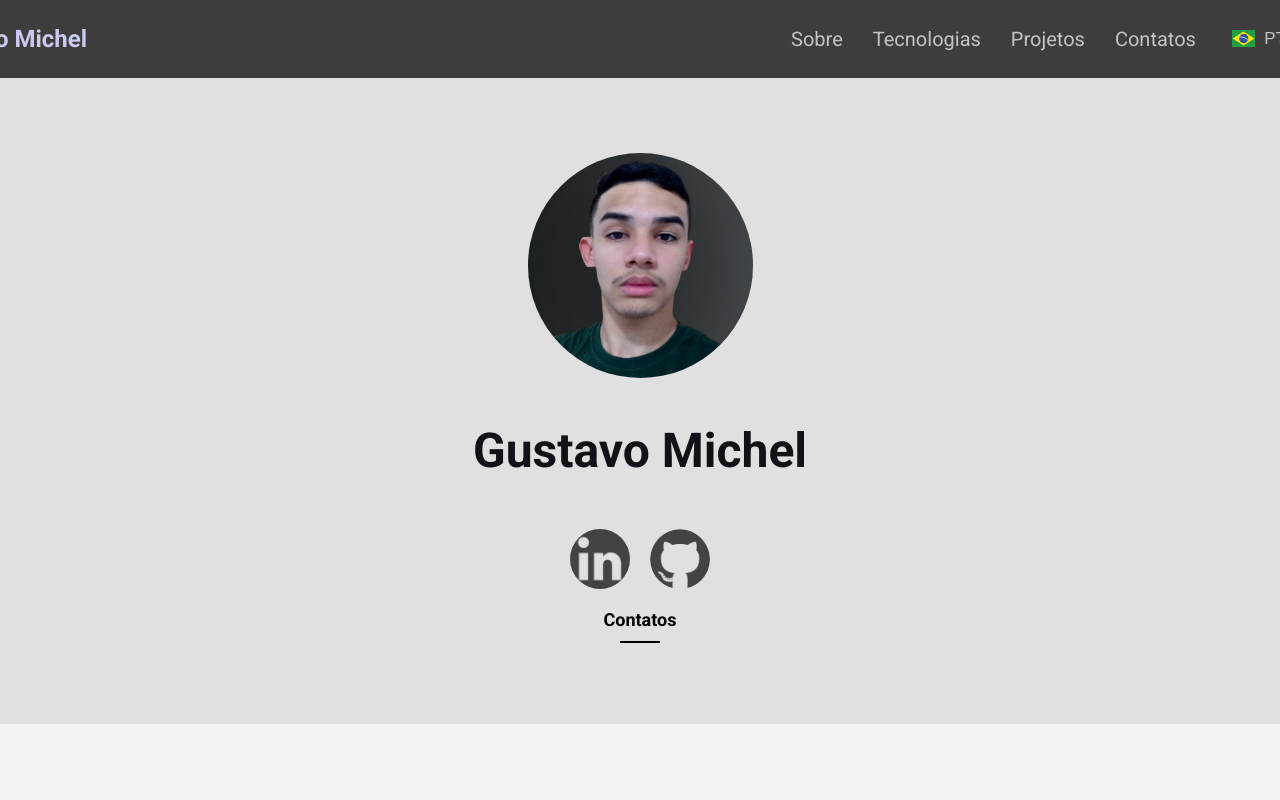
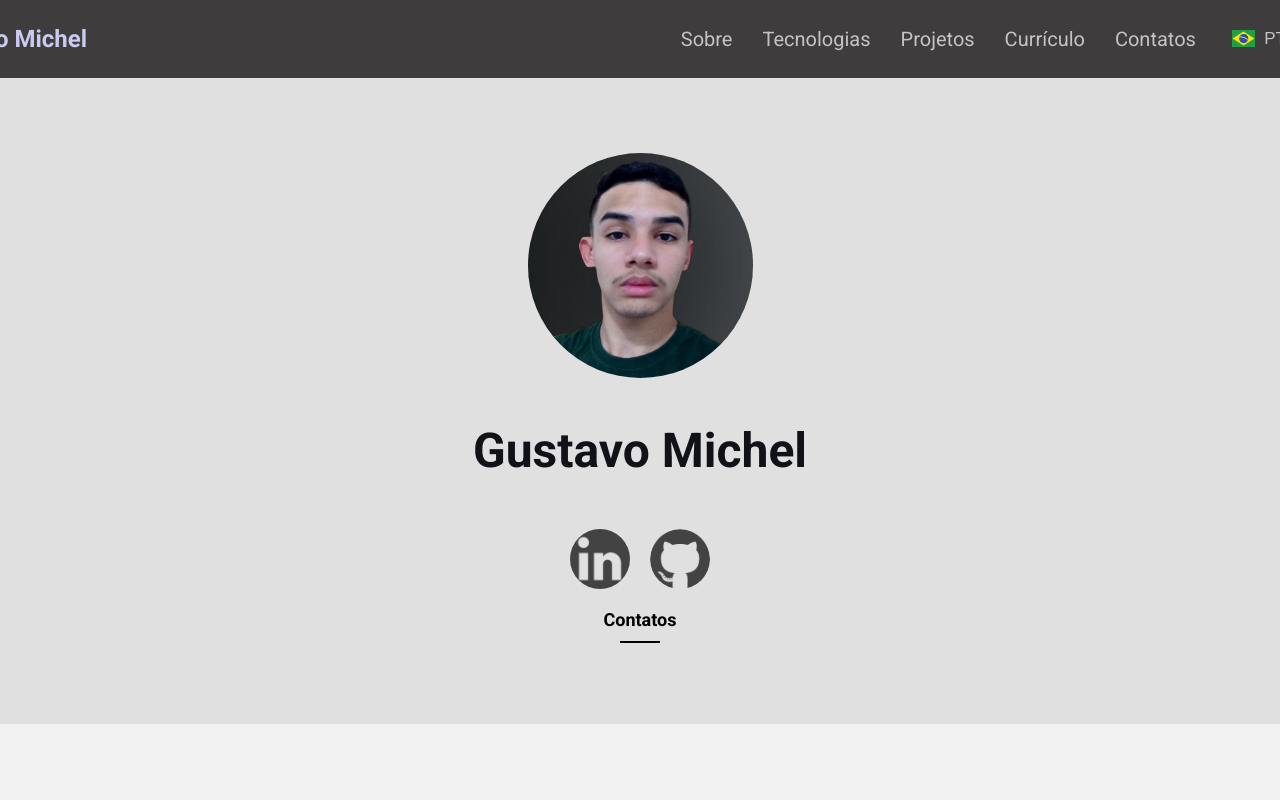
Before and after one commit to Gustavo-michel/My-portfolio, a plain HTML site: page index.html in a window 1280 px wide. Shown: the top 800 px of the page. Drawn offline with nearby package versions, Linux system fonts and the light colour scheme.

Commit message:
feat: Resume

```diff
--- a/index.html
+++ b/index.html
@@ -24,6 +24,8 @@
                     <li><a href="#Sobre" data-lang data-lang-pt="Sobre" data-lang-en="About"></a></li>
                     <li><a href="#Stacks" data-lang data-lang-pt="Tecnologias" data-lang-en="Technologies"></a></li>
                     <li><a href="#Projects" data-lang data-lang-pt="Projetos" data-lang-en="Projects"></a></li>
+                    <li><a href="docs\Currículo_Gustavo_Michel.pdf" target="_blank" data-lang data-lang-pt="Currículo" data-lang-en="Resume"></a></li>
+
                     <li><a href="#footer" data-lang data-lang-pt="Contatos" data-lang-en="Contacts"></a></li>
                 </ul>
             </nav>
```
Also changed, not shown: 1 other file.
